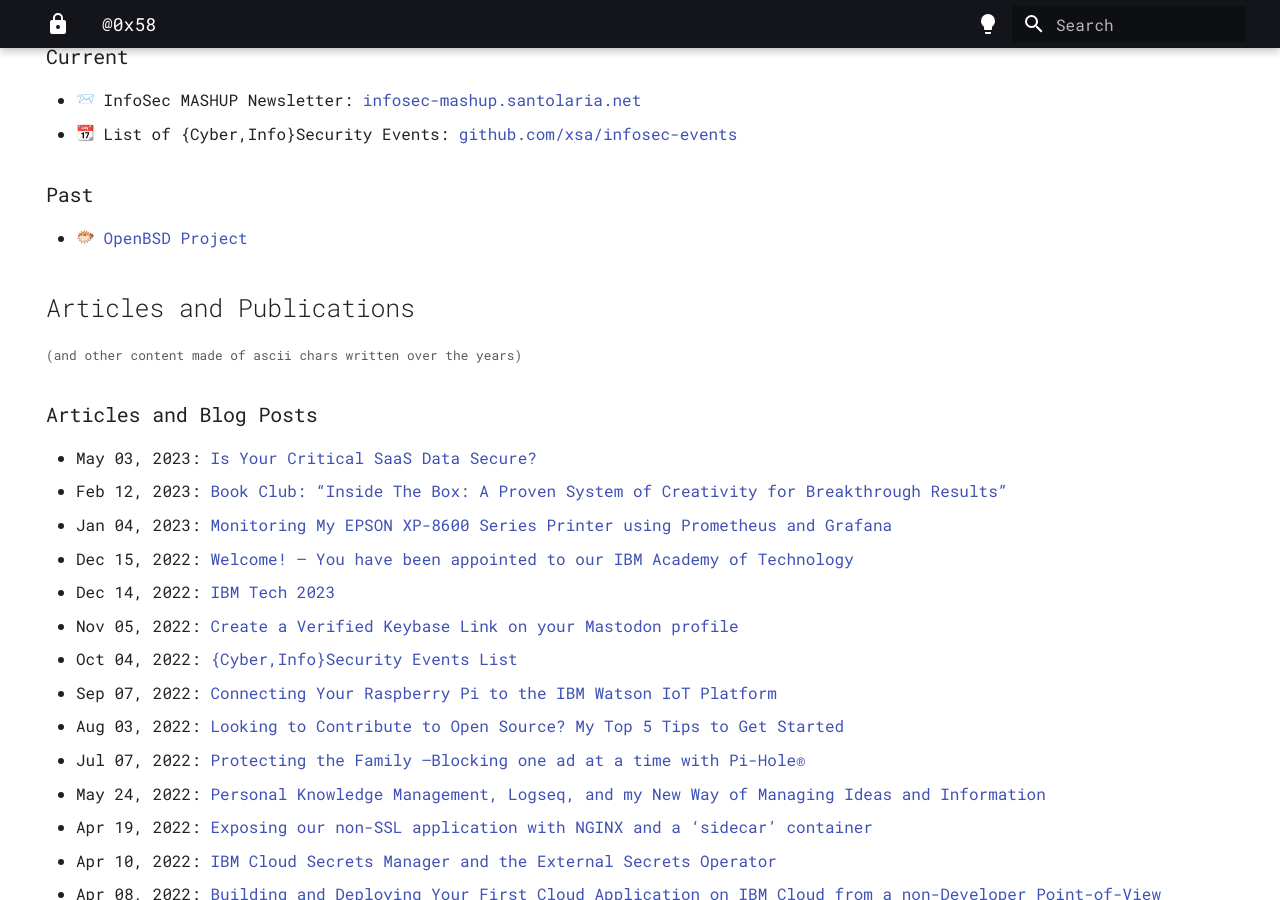
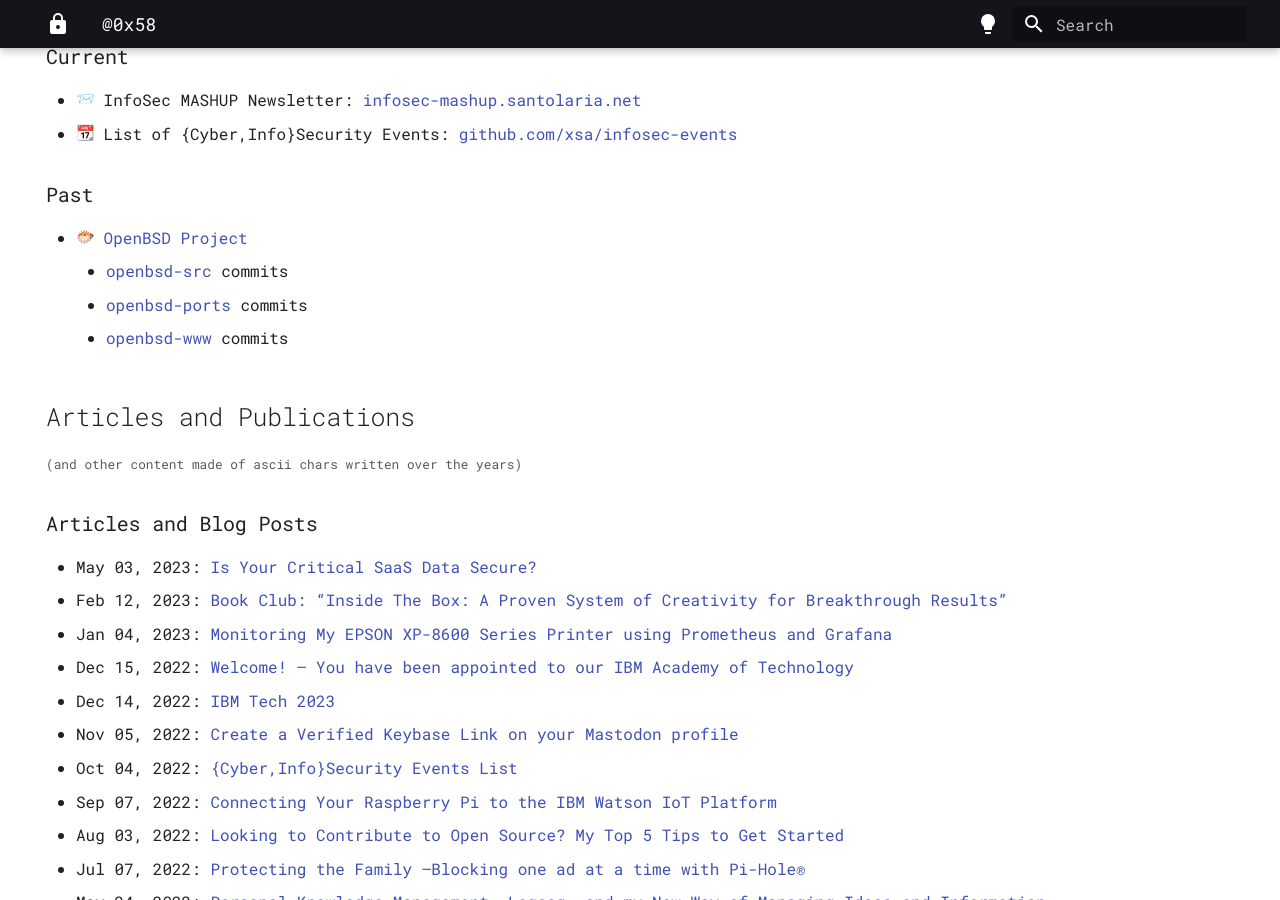
Before and after one commit to xsa/0x58.santolaria.net, an MkDocs documentation site: the page built from docs/index.md, in a window 1280 px wide and 900 px high, scrolled down 557 px. Built offline with MkDocs 1.6.1 and Material for MkDocs 9.7.7, drawn with Linux system fonts in a browser that asks for light colours; emoji names are drawn with the system emoji font.

Commit message:
Add links to my OpenBSD commits

```diff
--- a/docs/index.md
+++ b/docs/index.md
@@ -33,6 +33,9 @@ Open Source Advocate | Hacker | ex-OpenBSD (xsa@) | [Field Hockey Coach](https:/
 ### Past
 
 - :blowfish: [OpenBSD Project](https://www.openbsd.org){:target="_blank"}
+    - [openbsd-src](https://github.com/openbsd/src/commits?author=xsa){:target="_blank"} commits
+    - [openbsd-ports](https://github.com/openbsd/ports/commits?author=xsa){:target="_blank"} commits
+    - [openbsd-www](https://github.com/openbsd/www/commits?author=xsa){:target="_blank"} commits
 
 ## Articles and Publications
 <small>(and other content made of ascii chars written over the years)</small>
```
